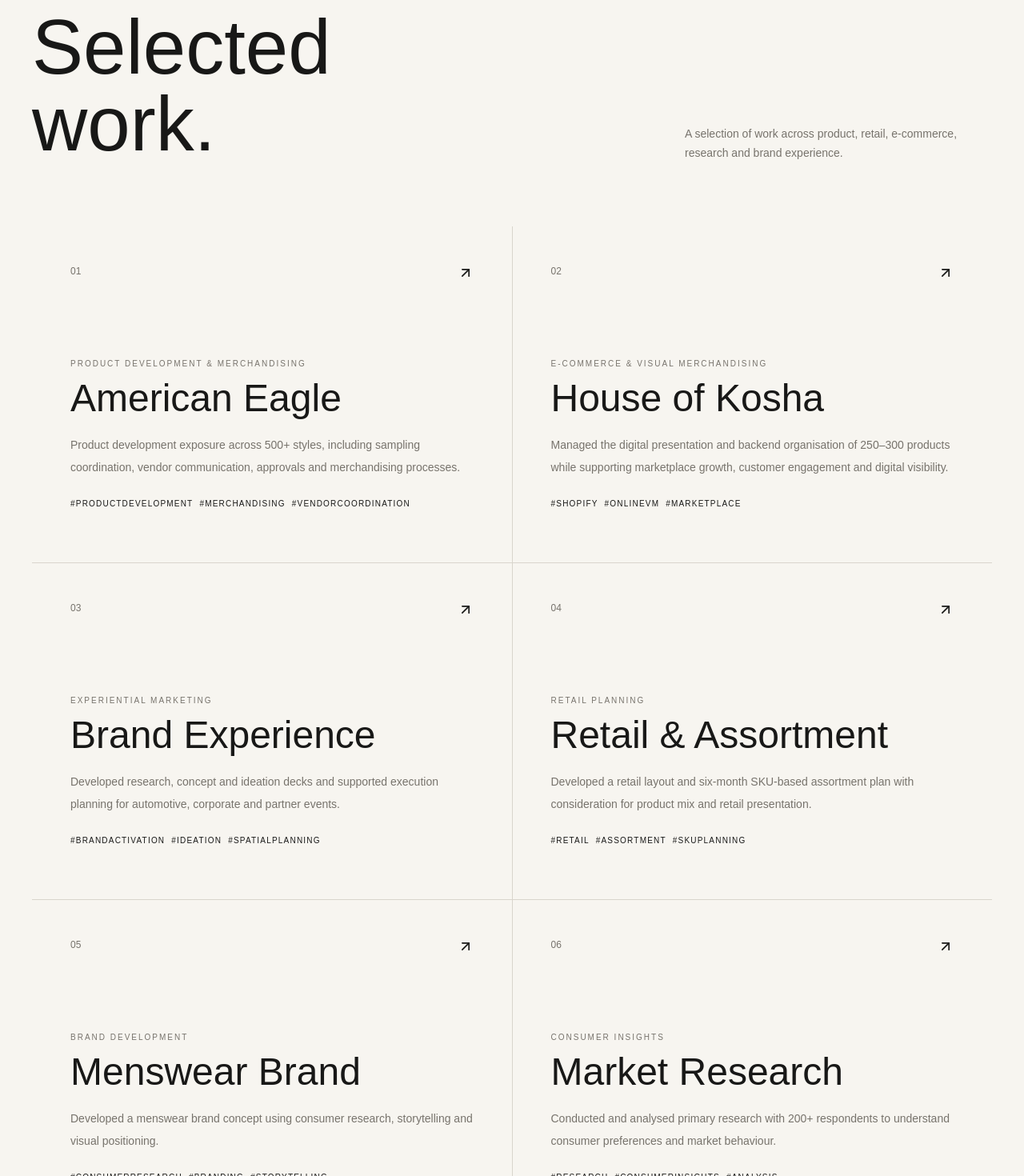
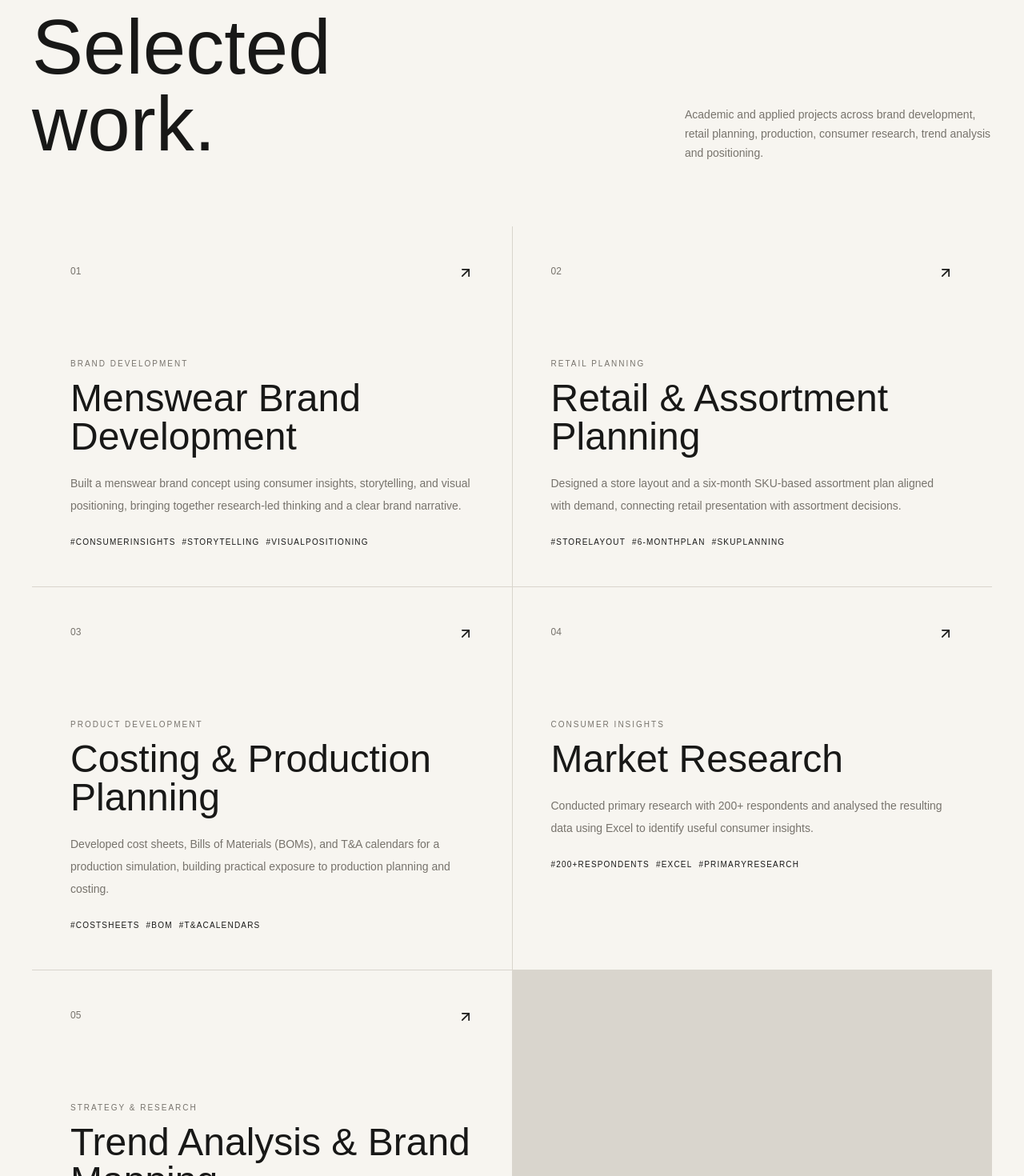
Before and after one commit to FairyChan/Portfolio, a Next.js app: page / in a window 1280 px wide. Shown: the part 4000-5470 px from the top of the page at 80% size. Built offline with nearby package versions, Linux system fonts and the light colour scheme.

Commit message:
Align selected work with resume projects

```diff
--- a/components/Projects.tsx
+++ b/components/Projects.tsx
@@ -6,122 +6,70 @@
 const projects = [
   {
     number: "01",
-    title: "American Eagle",
-    category: "Product Development & Merchandising",
-    description:
-      "Product development exposure across 500+ styles, including sampling coordination, vendor communication, approvals and merchandising processes.",
-    tags: ["Product Development", "Merchandising", "Vendor Coordination"],
+    title: "Menswear Brand Development",
+    category: "Brand Development",
+    description: "Built a menswear brand concept using consumer insights, storytelling, and visual positioning, bringing together research-led thinking and a clear brand narrative.",
+    tags: ["Consumer Insights", "Storytelling", "Visual Positioning"],
   },
   {
     number: "02",
-    title: "House of Kosha",
-    category: "E-commerce & Visual Merchandising",
-    description:
-      "Managed the digital presentation and backend organisation of 250–300 products while supporting marketplace growth, customer engagement and digital visibility.",
-    tags: ["Shopify", "Online VM", "Marketplace"],
+    title: "Retail & Assortment Planning",
+    category: "Retail Planning",
+    description: "Designed a store layout and a six-month SKU-based assortment plan aligned with demand, connecting retail presentation with assortment decisions.",
+    tags: ["Store Layout", "6-Month Plan", "SKU Planning"],
   },
   {
     number: "03",
-    title: "Brand Experience",
-    category: "Experiential Marketing",
-    description:
-      "Developed research, concept and ideation decks and supported execution planning for automotive, corporate and partner events.",
-    tags: ["Brand Activation", "Ideation", "Spatial Planning"],
+    title: "Costing & Production Planning",
+    category: "Product Development",
+    description: "Developed cost sheets, Bills of Materials (BOMs), and T&A calendars for a production simulation, building practical exposure to production planning and costing.",
+    tags: ["Cost Sheets", "BOM", "T&A Calendars"],
   },
   {
     number: "04",
-    title: "Retail & Assortment",
-    category: "Retail Planning",
-    description:
-      "Developed a retail layout and six-month SKU-based assortment plan with consideration for product mix and retail presentation.",
-    tags: ["Retail", "Assortment", "SKU Planning"],
+    title: "Market Research",
+    category: "Consumer Insights",
+    description: "Conducted primary research with 200+ respondents and analysed the resulting data using Excel to identify useful consumer insights.",
+    tags: ["200+ Respondents", "Excel", "Primary Research"],
   },
   {
     number: "05",
-    title: "Menswear Brand",
-    category: "Brand Development",
-    description:
-      "Developed a menswear brand concept using consumer research, storytelling and visual positioning.",
-    tags: ["Consumer Research", "Branding", "Storytelling"],
-  },
-  {
-    number: "06",
-    title: "Market Research",
-    category: "Consumer Insights",
-    description:
-      "Conducted and analysed primary research with 200+ respondents to understand consumer preferences and market behaviour.",
-    tags: ["Research", "Consumer Insights", "Analysis"],
+    title: "Trend Analysis & Brand Mapping",
+    category: "Strategy & Research",
+    description: "Evaluated emerging brands to identify whitespace and positioning opportunities, translating market observations into strategic direction.",
+    tags: ["Trend Forecasting", "Brand Mapping", "Positioning"],
   },
 ];
 
 export default function Projects() {
   return (
-    <section
-      id="work"
-      className="border-t border-[#d9d5cd] px-6 py-24 md:px-10 md:py-32"
-    >
+    <section id="work" className="border-t border-[#d9d5cd] px-6 py-24 md:px-10 md:py-32">
       <div className="mx-auto max-w-[1400px]">
         <div className="mb-20 flex flex-col justify-between gap-6 md:flex-row md:items-end">
           <div>
-            <p className="text-xs uppercase tracking-[0.3em] text-[#77736c]">
-              03 — Selected Work
-            </p>
-
-            <h2 className="mt-6 font-editorial text-6xl md:text-8xl">
-              Selected
-              <br />
-              work.
-            </h2>
+            <p className="text-xs uppercase tracking-[0.3em] text-[#77736c]">04 — Selected Work</p>
+            <h2 className="mt-6 font-editorial text-6xl md:text-8xl">Selected<br />work.</h2>
           </div>
-
           <p className="max-w-sm text-sm leading-6 text-[#77736c]">
-            A selection of work across product, retail, e-commerce, research
-            and brand experience.
+            Academic and applied projects across brand development, retail planning, production, consumer research, trend analysis and positioning.
           </p>
         </div>
 
         <div className="grid gap-px bg-[#d9d5cd] md:grid-cols-2">
           {projects.map((project, index) => (
-            <motion.article
-              key={project.title}
-              initial={{ opacity: 0, y: 25 }}
-              whileInView={{ opacity: 1, y: 0 }}
-              viewport={{ once: true, margin: "-100px" }}
-              transition={{ duration: 0.5, delay: index * 0.05 }}
-              className="group bg-[#f7f5f0] p-8 md:min-h-[420px] md:p-12"
-            >
+            <motion.article key={project.title} initial={{ opacity: 0, y: 25 }} whileInView={{ opacity: 1, y: 0 }} viewport={{ once: true, margin: "-100px" }} transition={{ duration: 0.5, delay: index * 0.05 }} className="group bg-[#f7f5f0] p-8 md:min-h-[440px] md:p-12">
               <div className="flex items-start justify-between">
-                <span className="text-xs text-[#77736c]">
-                  {project.number}
-                </span>
-
-                <ArrowUpRight
-                  size={20}
-                  className="transition-transform duration-300 group-hover:translate-x-1 group-hover:-translate-y-1"
-                />
+                <span className="text-xs text-[#77736c]">{project.number}</span>
+                <ArrowUpRight size={20} className="transition-transform duration-300 group-hover:translate-x-1 group-hover:-translate-y-1" />
               </div>
 
               <div className="mt-24">
-                <p className="text-[10px] uppercase tracking-[0.2em] text-[#77736c]">
-                  {project.category}
-                </p>
-
-                <h3 className="mt-3 font-editorial text-5xl">
-                  {project.title}
-                </h3>
-
-                <p className="mt-5 max-w-lg text-sm leading-7 text-[#77736c]">
-                  {project.description}
-                </p>
-
+                <p className="text-[10px] uppercase tracking-[0.2em] text-[#77736c]">{project.category}</p>
+                <h3 className="mt-3 font-editorial text-5xl">{project.title}</h3>
+                <p className="mt-5 max-w-lg text-sm leading-7 text-[#77736c]">{project.description}</p>
                 <div className="mt-6 flex flex-wrap gap-2">
                   {project.tags.map((tag) => (
-                    <span
-                      key={tag}
-                      className="text-[10px] uppercase tracking-[0.12em]"
-                    >
-                      #{tag.replaceAll(" ", "")}
-                    </span>
+                    <span key={tag} className="text-[10px] uppercase tracking-[0.12em]">#{tag.replaceAll(" ", "")}</span>
                   ))}
                 </div>
               </div>
```
